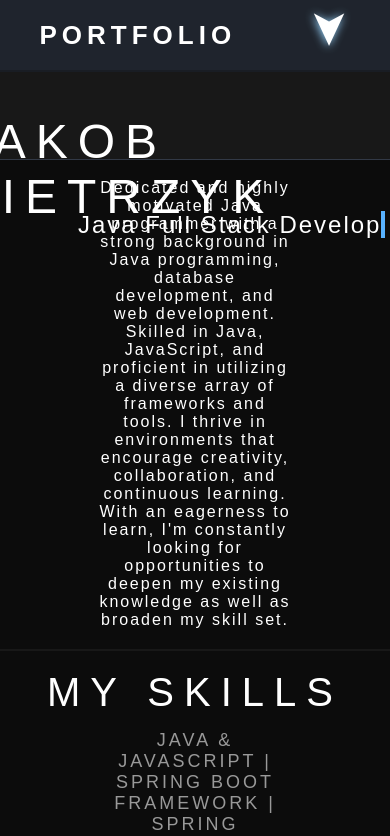
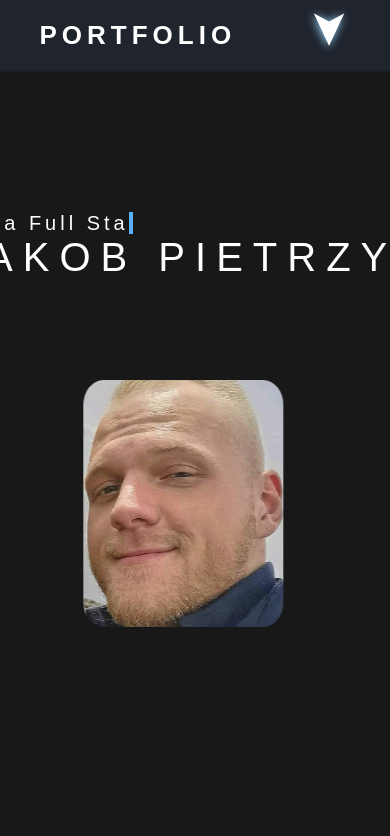
Before and after one commit to dzJP/jakobpietrzyk, a Vue app: page / in a window 390 px wide. Shown: the top 836 px of the page. Built offline with nearby package versions, Linux system fonts and the light colour scheme.

Commit message:
added media queries to home

```diff
--- a/src/assets/main.css
+++ b/src/assets/main.css
@@ -33,7 +33,7 @@
     padding: 0;
 }
 
-.head-container, .header-container, .about-me-section-container, .my-skills-container, .my-skills-text, .project-section-title, .projects {
+.home, .head-container, .header-container, .about-me-section-container, .my-skills-container, .my-skills-text, .project-section-title, .projects {
     color: var(--white);
     font-family: 'Oxanium', sans-serif;
 }
--- a/src/components/AboutMeComponent.vue
+++ b/src/components/AboutMeComponent.vue
@@ -26,7 +26,6 @@
 	width: 100%;
 	background-color: var(--darker-gray-black);
 	border-bottom: solid 2px var(--dark-gray-black)
-
 }
 
 .about-me-section {
@@ -77,4 +76,13 @@
 	padding-bottom: 50px;
 }
 
+@media (max-width: 576px) {
+
+.about-me-section {
+
+	font-size: 1em;
+	width: 100%;
+
+	}
+}
 </style>
--- a/src/components/HeaderComponent.vue
+++ b/src/components/HeaderComponent.vue
@@ -1,5 +1,6 @@
 <template>
-    <div class="header-container">
+    <section class="home">
+        <div class="home-content">
             <div class="header-text">
                 {{ typedText }}
                 <span class="cursor" :class="{ 'blink': showCursor }"></span>
@@ -8,9 +9,10 @@
                 Jakob Pietrzyk
             </div>
         </div>
-    <!-- <div class="profile-picture">
-        <img src="@/assets/jakob.jpg" alt="profile-picture">
-    </div> -->
+        <div class="profile-picture">
+            <img src="@/assets/jakob.jpg" alt="profile-picture" class="profile-img">
+        </div>
+    </section>
 </template>
 
 <script>
@@ -45,7 +47,7 @@ export default {
                     clearInterval(typingInterval);
                     setTimeout(() => {
                         this.eraseText();
-                    }, 2000);
+                    }, 1000);
                 }
             }, this.typingSpeed);
         },
@@ -70,40 +72,40 @@ export default {
 </script>
 
 <style>
-.header-container {
-    margin-top: 15%;
-    min-height: 100px;
+.home {
+    display: flex;
+    justify-content: center;
+    align-items: center;
+    min-height: 100vh;
     border-bottom: solid 1px var(--lightest-gray);
 }
 
+.header-content {
+    position: relative;
+    text-align: center;
+}
+
 .header-name {
-    position: absolute;
-    top: 20%;
-    left: 30%;
-    transform: translate(-50%, -50%);
     font-size: 3em;
     text-transform: uppercase;
     letter-spacing: 10px;
 }
 
-.profile-picture {
-    position: absolute;
-    top: 5%;
-    left: 5%;
+.header-text {
+    font-size: 1.5em;
+    letter-spacing: 2px;
+    margin-left: 5px;
 }
 
-.profile-picture img {
-    max-width: 200px;
-    border: 2px solid #333333;
-    border-radius: 50%;
+.profile-picture {
+    margin-left: 15em;
+    animation: fadeIn 2s ease forwards, floatLeftRight 15s linear infinite;
 }
 
-.header-text {
-    position: absolute;
-    left: 20%;
-    top: 25%;
-    font-size: 1.5em;
-    letter-spacing: 2px;
+.profile-img {
+    max-width: 300px;
+    border-radius: 10%;
+    transform: scaleX(-1);
 }
 
 .cursor {
@@ -114,7 +116,28 @@ export default {
 
 .blink {
     animation: blink-animation 1s infinite;
+}
+@keyframes fadeIn {
+    0% {
+        opacity: 0;
+        transform: translateX(-100%);
+    }
+    100% {
+        opacity: 1;
+        transform: translateX(0);
+    }
+}
 
+@keyframes floatLeftRight {
+    0% {
+        transform: translateX(5px);
+    }
+    50% {
+        transform: translateX(-5px);
+    }
+    100% {
+        transform: translateX(5px);
+    }
 }
 
 @keyframes blink-animation {
@@ -122,4 +145,33 @@ export default {
     50% { opacity: 0; }
     100% { opacity: 1; }
 }
+
+@media (max-width: 1366px) {
+    .home {
+        display: flex;
+        flex-direction: column;
+        align-items: center;
+        gap: 100px;
+    }
+    .header-name {
+        font-size: 2.5em;
+        white-space: nowrap;
+        letter-spacing: 10px;
+    }
+
+    .header-text {
+        font-size: 1.25em;
+        letter-spacing: 4px;
+        white-space: nowrap;
+    }
+    .profile-picture {
+        margin-left: -5%;
+    }
+    .profile-img {
+        margin: auto;
+        max-width: 200px;
+        border-radius: 10%;
+    }
+
+}
 </style>
```
Lines whose indentation alone changed are shown as unchanged.
